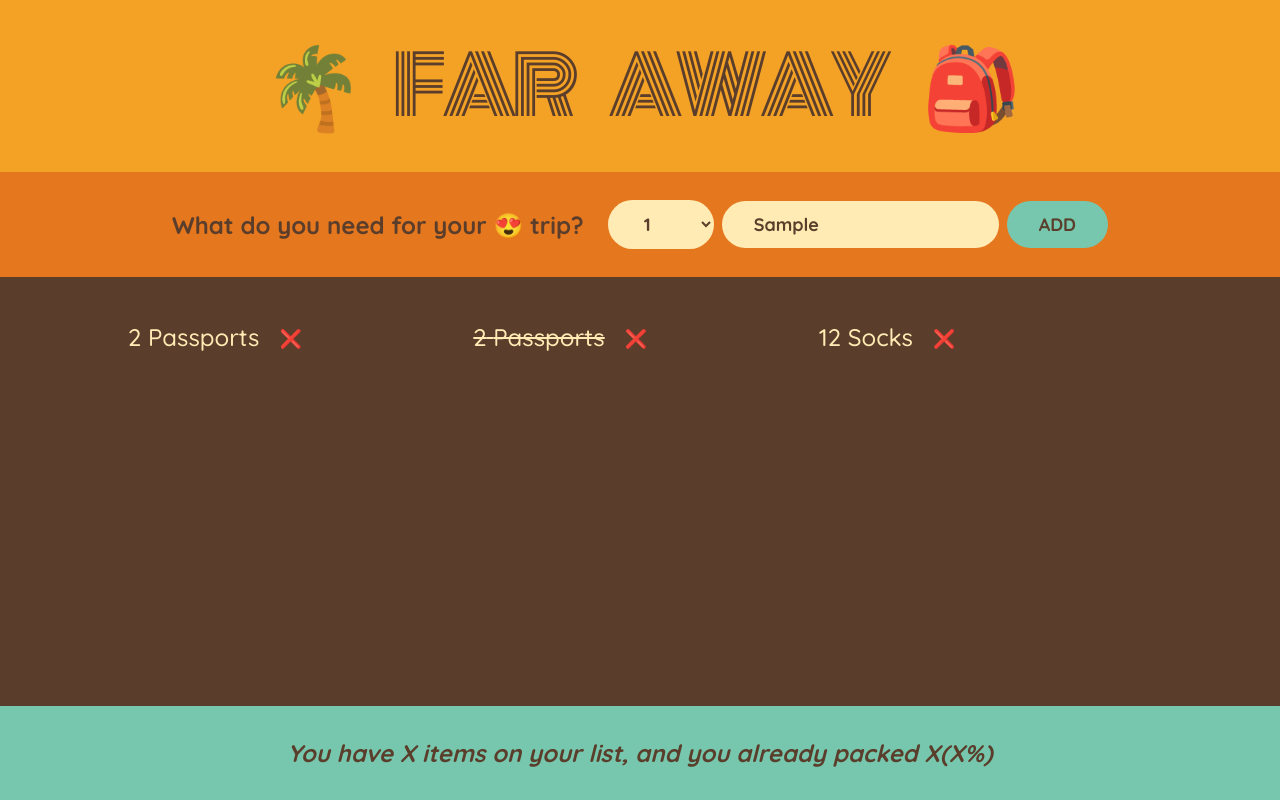
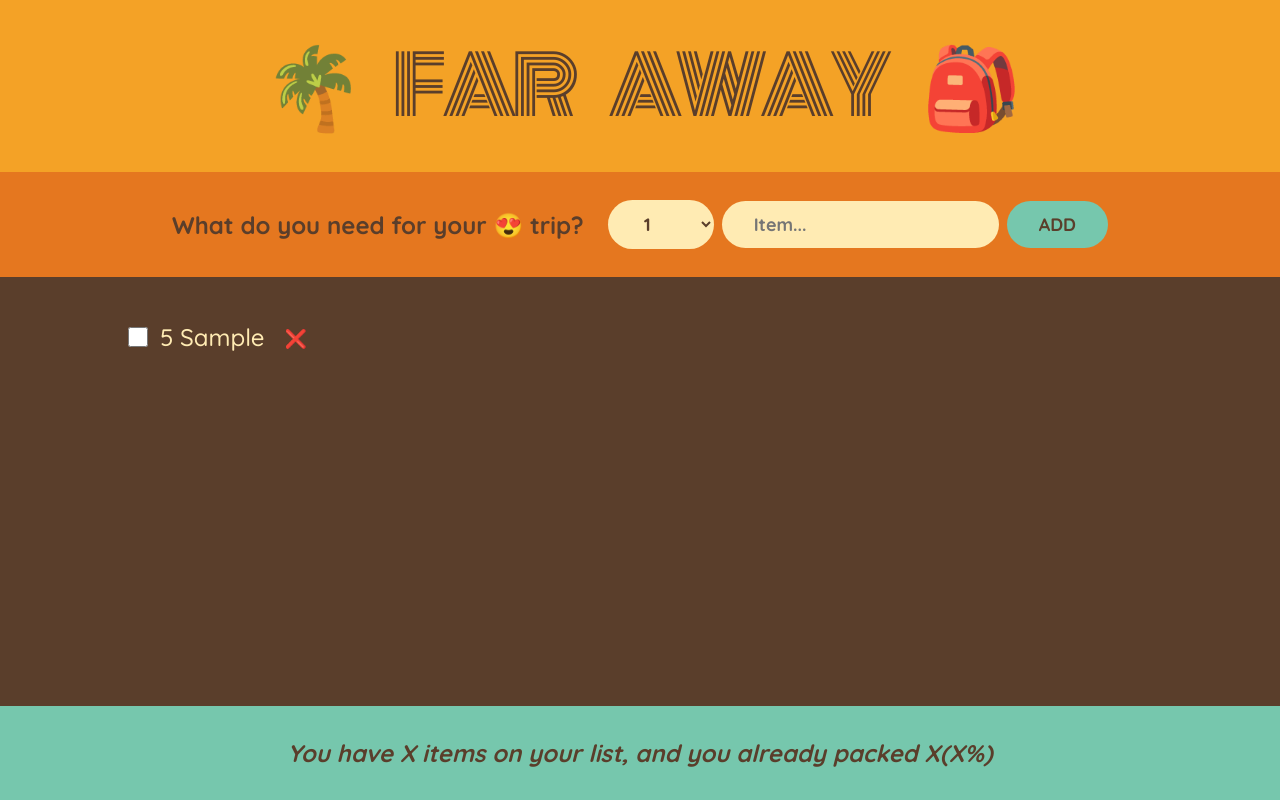
Before and after one commit to BookWorm-dev/Travel-list, a React (Create React App) app: page / in a window 1280 px wide. Both pictures are taken after typing "Sample" into the empty fields and a click on the button "ADD". Built offline with nearby package versions, Linux system fonts and the light colour scheme.

Commit message:
feat: updating item

```diff
--- a/src/App.js
+++ b/src/App.js
@@ -1,15 +1,38 @@
-const initialItems = [
-  { id: 1, description: "Passports", quantity: 2, packed: false },
-  { id: 2, description: "Passports", quantity: 2, packed: true },
-  { id: 3, description: "Socks", quantity: 12, packed: false },
-];
+import { useState } from "react";
+
+// const initialItems = [
+//   { id: 1, description: "Passports", quantity: 2, packed: false },
+//   { id: 2, description: "Passports", quantity: 2, packed: true },
+//   { id: 3, description: "Socks", quantity: 12, packed: false },
+// ];
 
 export default function App() {
+  const [items, setItems] = useState([]);
+  function handleAddItems(item) {
+    setItems((items) => [...items, item]);
+  }
+
+  function handleDeleteItem(id) {
+    setItems((items) => items.filter((item) => item.id !== id));
+  }
+
+  function handleToggleItem(id) {
+    setItems((items) =>
+      items.map((item) =>
+        item.id === id ? { ...item, packed: !item.packed } : item
+      )
+    );
+  }
+
   return (
     <div className="app">
       <Logo />
-      <Form />
-      <PackingList />
+      <Form onAddItems={handleAddItems} />
+      <PackingList
+        items={items}
+        onDeleteItem={handleDeleteItem}
+        onToggleItem={handleToggleItem}
+      />
       <Stats />
     </div>
   );
@@ -18,45 +41,70 @@
 function Logo() {
   return <h1>🌴 Far Away 🎒</h1>;
 }
-function Form() {
+function Form({ onAddItems }) {
+  const [description, setDescription] = useState("");
+  const [quantity, setQuantity] = useState(5);
+
   function handleSubmit(e) {
     e.preventDefault();
+    if (!description) return;
+
+    const newItem = { description, quantity, packed: false, id: Date.now() };
+    console.log(newItem);
+    onAddItems(newItem);
+    setDescription("");
+    setQuantity(1);
   }
 
   return (
     <form className="add-form" onSubmit={handleSubmit}>
       <h3>What do you need for your 😍 trip?</h3>
-      <select>
+      <select value={quantity} onChange={(e) => setQuantity(+e.target.value)}>
         {Array.from({ length: 20 }, (_, i) => i + 1).map((num) => (
           <option value={num} key={num}>
             {num}
           </option>
         ))}
       </select>
-      <input type="text" placeholder="Item..." />
+      <input
+        type="text"
+        placeholder="Item..."
+        value={description}
+        onChange={(e) => setDescription(e.target.value)}
+      />
       <button>Add</button>
     </form>
   );
 }
-function PackingList() {
+function PackingList({ items, onDeleteItem, onToggleItem }) {
   return (
     <div className="list">
       <ul>
-        {initialItems.map((item) => (
-          <Item item={item} key={item.id} />
+        {items.map((item) => (
+          <Item
+            item={item}
+            onDeleteItem={onDeleteItem}
+            onToggleItem={onToggleItem}
+            key={item.id}
+          />
         ))}
       </ul>
     </div>
   );
 }
 
-function Item({ item }) {
+function Item({ item, onDeleteItem, onToggleItem }) {
   return (
     <li>
+      <input
+        type="checkbox"
+        value={item.packed}
+        onChange={() => onToggleItem(item.id)}
+      />
       <span style={item.packed ? { textDecoration: "line-through" } : {}}>
         {item.quantity} {item.description}
       </span>
-      <button>❌</button>
+      <button onClick={() => onDeleteItem(item.id)}>❌</button>
     </li>
   );
 }
```
